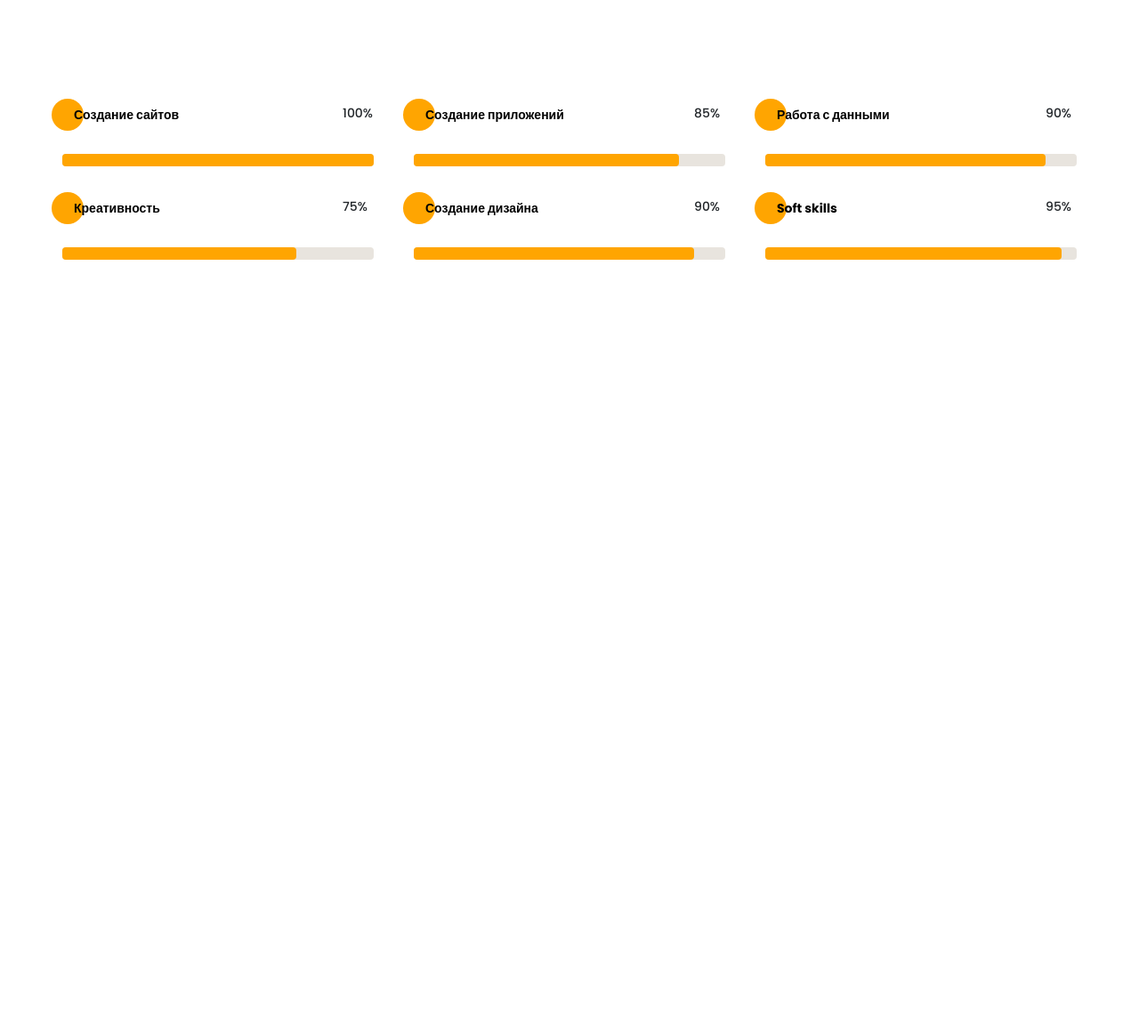
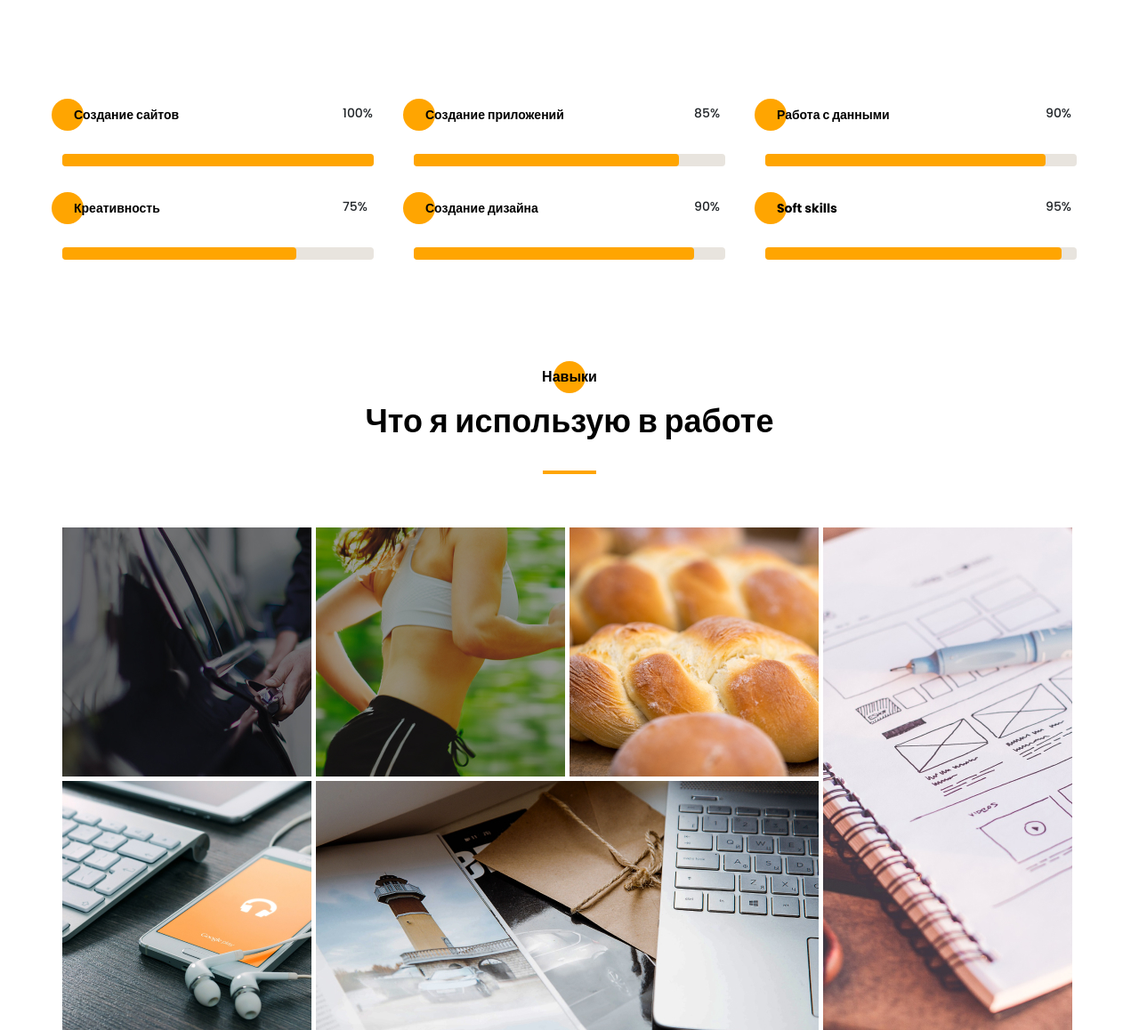
Before and after one commit to kixxpy/PF_Project, a website: page src/index.html in a window 1280 px wide. Shown: the part 3073-4231 px from the top of the page at 89% size. Before the commit the page ends 3365 px from the top, so only its background shows below. Drawn offline with nearby package versions, Linux system fonts and the light colour scheme; files that its build step writes are made by us from their sources; files whose address does not match are found by name.

Commit message:
add portfolio

```diff
--- a/src/index.html
+++ b/src/index.html
@@ -341,7 +341,34 @@
         </div>
     </section>
 
+    <section class="portfolio">
+        <div class="container">
+            <h2 class="title title_fz16 portfolio__title">Навыки</h2>
+            <div class="title title_fz36 portfolio__subtitle">Что я использую в работе</div>
+            <div class="portfolio__divider"></div>
 
+            <div class="portfolio__wrapper">
+                <a href="#" class="portfolio__item">
+                    <img src="./img/works/uber.jpg" alt="uber">
+                </a>
+                <a href="#" class="portfolio__item">
+                    <img src="./img/works/pulse.jpg" alt="pulse">
+                </a>
+                <a href="#" class="portfolio__item">
+                    <img src="./img/works/bread.jpg" alt="bread">
+                </a>
+                <a href="#" class="portfolio__item vertical">
+                    <img src="./img/works/plans.jpg" alt="plans">
+                </a>
+                <a href="#" class="portfolio__item">
+                    <img src="./img/works/ipad.jpg" alt="ipad">
+                </a>
+                <a href="#" class="portfolio__item horizontal">
+                    <img src="./img/works/mac.jpg" alt="mac">
+                </a>
+            </div>
+        </div>
+    </section>
 
     <script src="js/script.js"></script>
 </body>
--- /dev/null
+++ b/src/sass/blocks/_portfolio.scss
@@ -0,0 +1,49 @@
+.portfolio {
+    padding-top: 120px;
+    &__title {
+        position: relative;
+        text-align: center;
+        @include before_circle;
+        &::before {
+            top: -6px;
+            left: 50%;
+            transform: translate(-50%);
+        }
+    }
+    &__subtitle {
+        text-align: center;
+        margin-top: 6px;
+    }
+    &__divider {
+        display: block;
+        margin: 0 auto;
+        width: 60px;
+        height: 0px;
+        border: 2px solid #FFA501;
+        margin-top: 25px;
+    }
+    &__wrapper {
+        margin-top: 60px;
+        display: grid;
+        grid-template: repeat(2, 280px) / repeat(4, 280px);
+        grid-auto-rows: 280px;
+        gap: 5px;
+        .vertical {
+            grid-row: 1 / 3;
+            grid-column: 4 / 5;
+        }
+        .horizontal {
+            grid-row: 2 / 3;
+            grid-column: 2 / 4;
+        }
+    }
+    &__item {
+        img {
+            transition: all 0.6s;
+            width: 100%;
+        }
+        :hover {
+            transform: scale(1.05);
+        }
+    }
+}
--- a/src/sass/style.scss
+++ b/src/sass/style.scss
@@ -12,6 +12,7 @@
 @import 'blocks/about';
 @import 'blocks/resume';
 @import 'blocks/skills';
+@import 'blocks/portfolio';
 
 
 * {
```
Also changed, not shown: dist/css/style.min.css, dist/img/works/mac.jpg (added), dist/index.html, src/img/works/mac.jpg (added).
